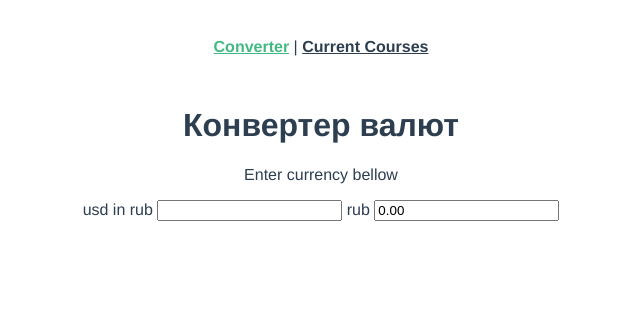
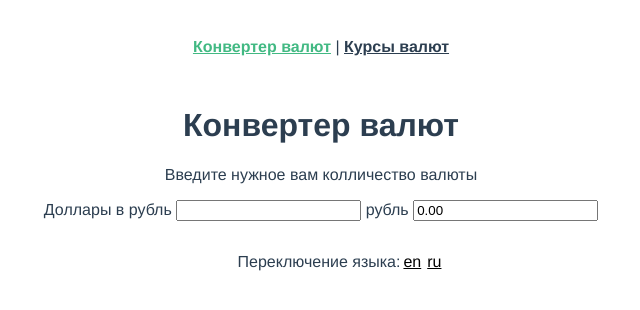
Before and after one commit to Claytone445/converter, a Vue app: page / in a window 1280 px wide. Shown: the top 310 px of the page, without its empty margins (319-959 px from the left). Built offline with nearby package versions, Linux system fonts and the light colour scheme; no server answers.

Commit message:
added i18n language switcher

```diff
--- a/package.json
+++ b/package.json
@@ -5,13 +5,15 @@
   "scripts": {
     "serve": "vue-cli-service serve",
     "build": "vue-cli-service build",
-    "lint": "vue-cli-service lint"
+    "lint": "vue-cli-service lint",
+    "i18n:report": "vue-cli-service i18n:report --src \"./src/**/*.?(js|vue)\" --locales \"./src/locales/**/*.json\""
   },
   "dependencies": {
     "axios": "^0.27.2",
     "core-js": "^3.8.3",
     "vue": "^2.6.14",
     "vue-axios": "^3.4.1",
+    "vue-i18n": "^8.26.3",
     "vue-multilanguage": "^4.0.18",
     "vue-router": "^3.5.1"
   },
@@ -26,6 +28,7 @@
     "eslint-plugin-vue": "^8.0.3",
     "sass": "^1.32.7",
     "sass-loader": "^12.0.0",
+    "vue-cli-plugin-i18n": "~2.3.1",
     "vue-template-compiler": "^2.6.14"
   }
 }
--- a/src/App.vue
+++ b/src/App.vue
@@ -1,14 +1,15 @@
 <template>
   <div id="app">
     <nav>
-      <router-link to="/">Converter</router-link> |
-      <router-link to="/CurrentCourses">Current Courses</router-link>
+      <router-link to="/">{{ $t('main.convert') }}</router-link> |
+      <router-link to="/CurrentCourses">{{$t ('main.currentCourses')}}</router-link>
     </nav>
     <router-view/>
   </div>
 </template>
 
 <style lang="scss">
+
 #app {
   font-family: Avenir, Helvetica, Arial, sans-serif;
   -webkit-font-smoothing: antialiased;
--- a/src/components/AllCurrency.vue
+++ b/src/components/AllCurrency.vue
@@ -4,7 +4,7 @@
     <h1></h1>
     <ul id="v-for-object" class="list">
       <li v-for="value in usd" v-bind:key="value">
-        {{ value.Name}}: {{ value.Value}} - рублей.
+        {{ value.Name}}: {{ value.Value.toFixed(2)}} - рублей.
       </li>
     </ul>
   </div>
--- /dev/null
+++ b/src/components/LocaleSwitcher.vue
@@ -0,0 +1,47 @@
+<template>
+  <div class="switcher">
+<ul>
+  <p>{{ $t('main.switcher') }} </p>
+  <li v-for="locale in locales" :key="locale" @click="switchLocale(locale)">
+    {{locale}}
+  </li>
+</ul>
+  </div>
+</template>
+
+<script>
+export default {
+  name: "LocaleSwitcher",
+  data() {
+    return {
+      locales: process.env.VUE_APP_I18N_SUPPORTED_LOCALE.split(',')
+    }
+  },
+  methods: {
+    switchLocale(locale) {
+      if (this.$i18n.locale !== locale) {
+        this.$i18n.locale = locale;
+      }
+    }
+  }
+}
+</script>
+
+<style scoped>
+.switcher ul {
+  display: flex;
+  flex-direction: row;
+  justify-content: center;
+  align-items: center;
+}
+li {
+  padding: 3px;
+  list-style-type: none;
+  text-decoration: underline;
+  color: black;
+  cursor: pointer;
+}
+li:hover {
+  color: #42b983;
+}
+</style>
--- a/src/components/MainConverter.vue
+++ b/src/components/MainConverter.vue
@@ -1,27 +1,31 @@
 
 <template>
+  <div>
   <div class="converter">
-    <h1>{{ msg }}</h1>
-    <p> Enter currency bellow </p>
-    <label for="rubQauntity"> usd in rub </label>
+    <h1>{{ $t('main.convert') }}</h1>
+    <p>{{ $t('main.enterAmount') }}</p>
+    <label for="rubQauntity"> {{ $t('main.usdToRub', {rub: 'rub'}) }} </label>
     <input name="rubQauntity" id="rubQauntity" type="text" v-model.number="rub">
-    <label for="usdQauntity"> rub </label>
+    <label for="usdQauntity"> {{ $t('main.rub') }} </label>
     <input name="usdQauntity" id="usdbQauntity" type="text" v-model.number="convert">
 
+  </div>
+  <div class="switcher">
+    <locale-switcher/>
+  </div>
   </div>
 </template>
 
 <script>
+import LocaleSwitcher from "@/components/LocaleSwitcher";
 export default {
   name: 'MainConverter',
+  components: {LocaleSwitcher},
   data() {
     return {
       usd: "",
       rub: "",
     }
-  },
-  props: {
-    msg: String
   },
   computed: {
     convert() {
--- /dev/null
+++ b/src/i18n.js
@@ -0,0 +1,23 @@
+import Vue from 'vue'
+import VueI18n from 'vue-i18n'
+
+Vue.use(VueI18n)
+
+function loadLocaleMessages () {
+  const locales = require.context('./locales', true, /[A-Za-z0-9-_,\s]+\.json$/i)
+  const messages = {}
+  locales.keys().forEach(key => {
+    const matched = key.match(/([A-Za-z0-9-_]+)\./i)
+    if (matched && matched.length > 1) {
+      const locale = matched[1]
+      messages[locale] = locales(key)
+    }
+  })
+  return messages
+}
+
+export default new VueI18n({
+  locale: process.env.VUE_APP_I18N_LOCALE || 'en',
+  fallbackLocale: process.env.VUE_APP_I18N_FALLBACK_LOCALE || 'en',
+  messages: loadLocaleMessages()
+})
--- /dev/null
+++ b/src/locales/en.json
@@ -0,0 +1,10 @@
+{
+  "main": {
+    "switcher": "Language switcher:",
+    "rub": "rub",
+    "usdToRub": "usd in rub",
+    "convert": "Currency converter",
+    "currentCourses": "Current courses",
+    "enterAmount": "Enter currency below"
+  }
+}
--- /dev/null
+++ b/src/locales/ru.json
@@ -0,0 +1,10 @@
+{
+  "main": {
+    "switcher": "Переключение языка:",
+    "rub": "рубль",
+    "usdToRub": "Доллары в рубль",
+    "convert": "Конвертер валют",
+    "currentCourses": "Курсы валют",
+    "enterAmount": "Введите нужное вам колличество валюты"
+  }
+}
--- a/src/main.js
+++ b/src/main.js
@@ -3,6 +3,7 @@ import App from './App.vue'
 import router from './router'
 import axios from 'axios'
 import VueAxios from 'vue-axios'
+import i18n from './i18n'
 
 Vue.prototype.axios = axios
 Vue.use(VueAxios, axios)
@@ -11,5 +12,6 @@ Vue.config.productionTip = false
 
 new Vue({
   router,
+  i18n,
   render: h => h(App)
 }).$mount('#app')
--- a/vue.config.js
+++ b/vue.config.js
@@ -1,4 +1,14 @@
 const { defineConfig } = require('@vue/cli-service')
 module.exports = defineConfig({
-  transpileDependencies: true
+  transpileDependencies: true,
+
+  pluginOptions: {
+    i18n: {
+      locale: 'ru',
+      fallbackLocale: 'en',
+      localeDir: 'locales',
+      enableInSFC: false,
+      enableBridge: false
+    }
+  }
 })
```
Also changed, not shown: 2 other files (tests, documents, lock files or other folders).
